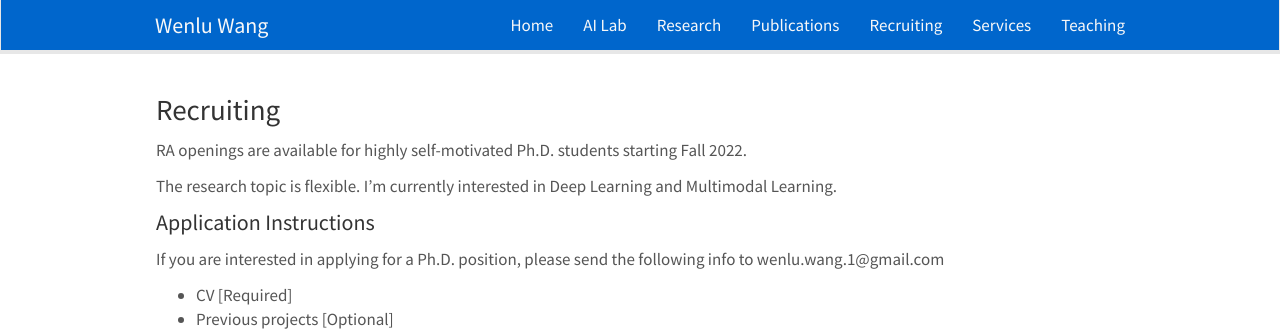
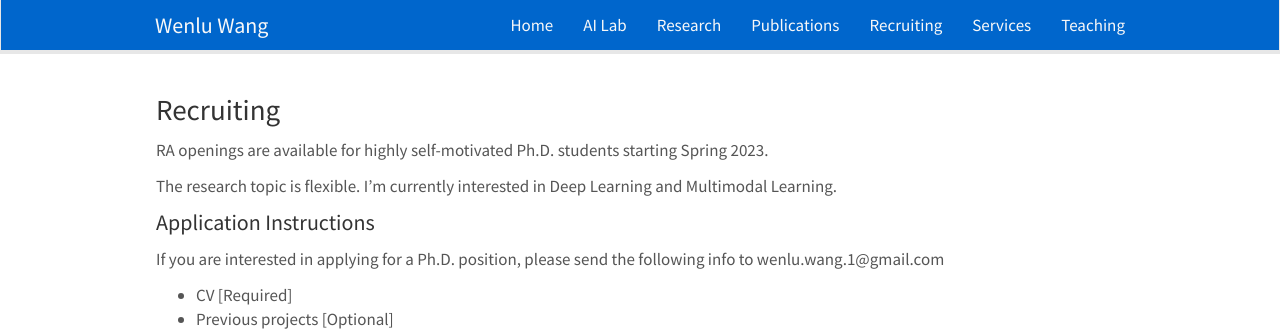
Before and after one commit to WENLU-W/WENLU-W.github.io, a Jekyll site: the page built from docs/_pages/recruit.md, in a window 1280 px wide. Shown: the top 333 px of the page. Built offline with Jekyll 4.4.1, drawn with Linux system fonts in a browser that asks for light colours; nearby versions of some CDN libraries.

Commit message:
Update recruit.md

```diff
--- a/docs/_pages/recruit.md
+++ b/docs/_pages/recruit.md
@@ -8,7 +8,7 @@ permalink: /recruit/
 
 ### Recruiting
 
-RA openings are available for highly self-motivated Ph.D. students starting Fall 2022.
+RA openings are available for highly self-motivated Ph.D. students starting Spring 2023.
 
 The research topic is flexible. I’m currently interested in Deep Learning and Multimodal Learning.
 
```
